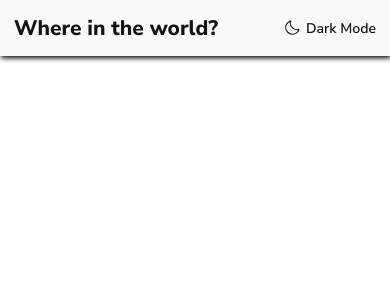
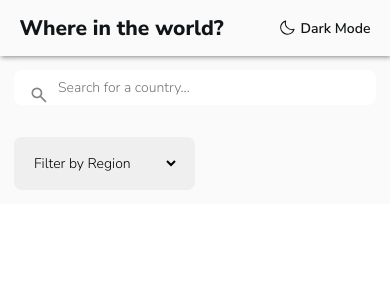
Before and after one commit to GabrielCarrillo93/REST-countries, a React (Vite) app: page / in a window 390 px wide. Shown: the top 300 px of the page. Built offline with nearby package versions, Linux system fonts and the light colour scheme.

Commit message:
header full responsive

```diff
--- a/src/App.css
+++ b/src/App.css
@@ -17,3 +17,11 @@
     --HomepageItems: 14px;
     --DetailPage: 16px;
 }
+
+main.light{
+    background-color: var(--VeryLightGrayLightModeBackground);
+}
+
+main.dark{
+    background-color: var(--VeryDarkBlueDarkModeBackground);
+}
--- a/src/App.jsx
+++ b/src/App.jsx
@@ -1,10 +1,22 @@
-import { useState } from 'react'
-
 import './App.css'
+import { useEffect, useState } from 'react'
+//import AppRouter from './routes/AppRouter'
 import Header from './components/Header/Header'
+import Footer from './components/Footer/Footer'
+import Landing from './pages/Landing'
 
 function App() {
     const [theme, setTheme] = useState("light")
+
+    const body = document.getElementsByTagName("body")
+
+    useEffect(() => {
+        if (theme === "light"){
+            body[0].style.backgroundColor = "hsl(0, 0%, 100%)"
+        } else if(theme === "dark"){
+            body[0].style.backgroundColor = "hsl(207, 26%, 17%)"
+        }
+    }, [theme])
 
     return (
         <>
@@ -12,6 +24,11 @@ function App() {
             tema={theme}
             selector={setTheme}
             />
+        <Landing
+            tema={theme}/>
+        <Footer
+            tema={theme}
+            />
         </>
     )
 }
--- /dev/null
+++ b/src/components/Filtros/Filtros.css
@@ -0,0 +1,52 @@
+.filtro{
+    display: flex;
+    flex-direction: column;
+    align-items: flex-start;
+    gap: 32px;
+    padding: var(--HomepageItems);
+    position: relative;
+}
+
+.dark .filtro{
+    background-color: var(--VeryDarkBlueDarkModeBackground);
+}
+
+.light .filtro{
+    background-color: var(--VeryLightGrayLightModeBackground);
+}
+
+.icono{
+    position: absolute;
+    margin: 15px;
+    font-size: 20px;
+}
+
+input{
+    padding: 8px 44px;
+    width: 100%;
+    border-radius: 8px;
+    border: none;
+    font-size: var(--HomepageItems);
+}
+
+input:focus{
+    outline: none;
+}
+
+.light input {
+    outline: none;
+    color: var(--DarkGrayLightModeInput);
+}
+
+.light .icono {
+    color: var(--DarkGrayLightModeInput);
+}
+
+select{
+    padding: 16px;
+    font-size: var(--HomepageItems);
+    border: none;
+    border-radius: 8px;
+    width: 50%;
+    border-right: 16px solid transparent;
+}
--- /dev/null
+++ b/src/components/Filtros/Filtros.jsx
@@ -0,0 +1,41 @@
+import { Icon } from '@iconify/react';
+import './Filtros.css'
+
+// eslint-disable-next-line react/prop-types
+const Filtros = ({busqueda}) => {
+    const handleInputQuery = (e) => {
+        const {target: {value}} = e;
+        if (value) busqueda(value);
+    }
+
+    const handleSelectQuery = (e) => {
+        const { target: {value} } = e;
+        if (value) busqueda(value);
+    }
+    return (
+        <section
+            className='filtro'>
+            <Icon
+                icon="material-symbols:search"
+                className='icono'/>
+            <input
+                type="text"
+                placeholder="Search for a country..."
+                onChange={handleInputQuery}
+                />
+            <select
+                name="region"
+                id="region"
+                onChange={handleSelectQuery}>
+                <option value="all" selected>Filter by Region</option>
+                <option value="africa">Africa</option>
+                <option value="america">America</option>
+                <option value="asia">Asia</option>
+                <option value="europe">Europe</option>
+                <option value="oceania">Oceania</option>
+            </select>
+        </section>
+        )
+    }
+
+export default Filtros
--- /dev/null
+++ b/src/components/Footer/Footer.jsx
@@ -0,0 +1,7 @@
+const Footer = ( {tema} ) => {
+  return (
+    <footer
+        className={tema}></footer>
+  )
+}
+export default Footer
--- a/src/components/Header/Header.css
+++ b/src/components/Header/Header.css
@@ -4,8 +4,8 @@ header{
     align-items: center;
     justify-content: space-between;
     padding: var(--HomepageItems);
-    box-shadow: 1px 2px 5px black;
-
+    position: relative;
+    z-index: 3;
 }
 
 h1{
@@ -24,12 +24,20 @@ h1{
     }
 }
 
-.light{
+header.light{
     background-color: var(--VeryLightGrayLightModeBackground);
     color: var(--VeryDarkBlueLightModeText);
+    box-shadow: 1px 1px 5px var(--DarkGrayLightModeInput);
 }
 
-.dark{
+header.dark{
     background-color: var(--DarkBlueDarkModeElements);
     color: var(--WhiteDarkModeTextLightModeElements);
+    box-shadow: 1px 1px 5px var(--VeryDarkBlueLightModeText);
 }
+
+@media screen and (width > 375px) {
+    header{
+        padding-inline: 5%;
+    }
+}
--- /dev/null
+++ b/src/components/Resultados/Resultados.jsx
@@ -0,0 +1,7 @@
+// eslint-disable-next-line react/prop-types
+const Resultados = ( {query} ) => {
+    return (
+        <div></div>
+    )
+}
+export default Resultados
--- /dev/null
+++ b/src/pages/Details.jsx
@@ -0,0 +1,6 @@
+const Details = () => {
+  return (
+    <div>Details</div>
+  )
+}
+export default Details
--- /dev/null
+++ b/src/pages/Landing.jsx
@@ -0,0 +1,19 @@
+import { useState } from 'react'
+import Filtros from '../components/Filtros/Filtros'
+import Resultados from '../components/Resultados/Resultados'
+import '../App.css'
+
+// eslint-disable-next-line react/prop-types
+const Landing = ( {tema} ) => {
+    const [query, setQuery] = useState("")
+
+    return (
+        <main className={tema}>
+            <Filtros
+                busqueda={setQuery}/>
+            <Resultados
+                busqueda={query}/>
+        </main>
+    )
+}
+export default Landing
--- /dev/null
+++ b/src/routes/AppRouter.jsx
@@ -0,0 +1,6 @@
+const AppRouter = () => {
+  return (
+    <div></div>
+  )
+}
+export default AppRouter
```
Also changed, not shown: src/components/Footer/Footer.css (added).
